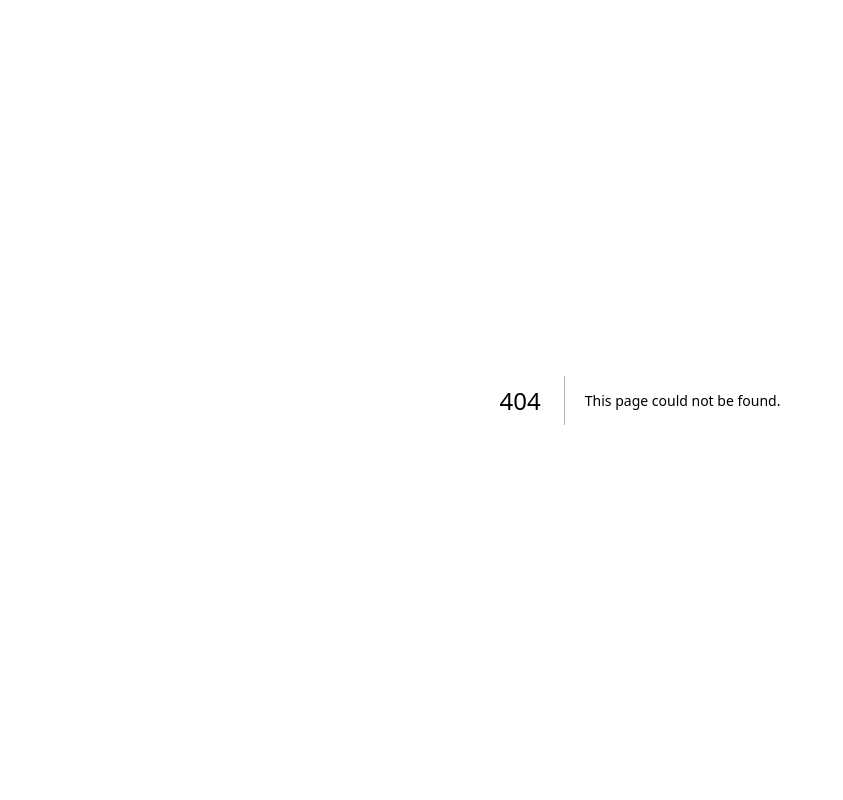
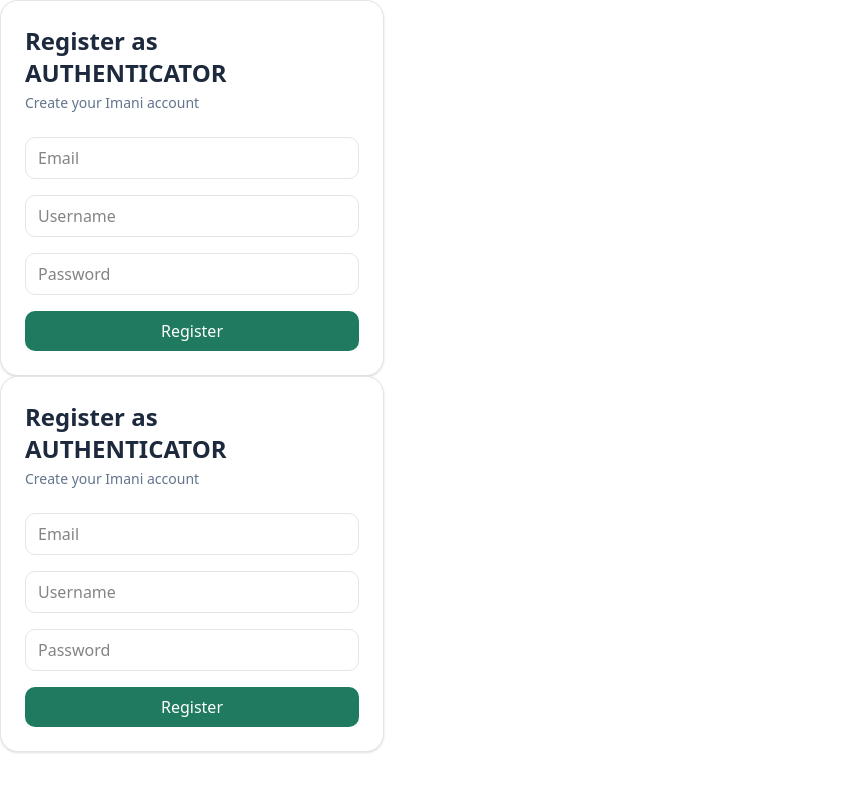
Before and after one commit to surous/IMANI-F-B, a Next.js app in the folder imani-frontend/: page /Registration/authenticator in a window 1280 px wide. Before the commit this address had no page. Shown: the top 800 px of the page, without its empty margins (0-843 px from the left). Built offline with nearby package versions, Linux system fonts and the light colour scheme.

Commit message:
registration

```diff
--- /dev/null
+++ b/imani-frontend/app/Registration/authenticator/page.tsx
@@ -0,0 +1,5 @@
+import RegisterForm from "@/components/registeration-form"
+
+export default function AuthenticatorRegister() {
+  return <RegisterForm role="AUTHENTICATOR" />
+}
--- /dev/null
+++ b/imani-frontend/app/Registration/farmer/page.tsx
@@ -0,0 +1,5 @@
+import RegisterForm from "@/components/registeration-form"
+
+export default function FarmerRegister() {
+  return <RegisterForm role="FARMER" />
+}
--- /dev/null
+++ b/imani-frontend/app/Registration/lender/page.tsx
@@ -0,0 +1,5 @@
+import RegisterForm from "@/components/registeration-form"
+
+export default function LenderRegister() {
+  return <RegisterForm role="LENDER" />
+}
--- a/imani-frontend/app/auth/page.tsx
+++ /dev/null
@@ -1,9 +0,0 @@
-import LoginForm from "@/components/login-form"
-
-export default function Auth() {
-  return (
-    <main className="flex min-h-screen items-center justify-center bg-[#F8FAF9] p-4">
-      <LoginForm />
-    </main>
-  )
-}
--- a/imani-frontend/components/login-form.tsx
+++ /dev/null
@@ -1,65 +0,0 @@
-export default function LoginForm() {
-  return (
-    <div className="w-full max-w-sm rounded-2xl border border-gray-200 bg-white p-6 shadow-sm">
-      <h1 className="mb-1 text-2xl font-bold text-[#1E293B]">
-        Welcome to Imani
-      </h1>
-      <p className="mb-6 text-sm text-gray-500">
-        Trusted access to green finance
-      </p>
-
-      {/* LOGIN FORM */}
-      <form className="space-y-4">
-        <input
-          type="email"
-          placeholder="Email address"
-          className="w-full rounded-lg border border-gray-300 px-3 py-2 text-[#1E293B] outline-none focus:border-[#1F7A5F] focus:ring-2 focus:ring-[#1F7A5F]/30"
-        />
-
-        <input
-          type="password"
-          placeholder="Password"
-          className="w-full rounded-lg border border-gray-300 px-3 py-2 text-[#1E293B] outline-none focus:border-[#1F7A5F] focus:ring-2 focus:ring-[#1F7A5F]/30"
-        />
-
-        <button
-          type="submit"
-          className="w-full rounded-lg bg-[#1F7A5F] py-2 font-medium text-white transition hover:bg-[#17624C]"
-        >
-          Login
-        </button>
-      </form>
-
-      {/* DIVIDER */}
-      <div className="my-6 flex items-center gap-3 text-sm text-gray-400">
-        <span className="h-px w-full bg-gray-200" />
-        OR
-        <span className="h-px w-full bg-gray-200" />
-      </div>
-
-      {/* REGISTRATION OPTIONS */}
-      <div className="space-y-3">
-        <a
-          href="/register/farmer"
-          className="block w-full rounded-lg border border-[#1F7A5F] px-4 py-2 text-center font-medium text-[#1F7A5F] hover:bg-[#1F7A5F]/10"
-        >
-          🌱 Register as Farmer
-        </a>
-
-        <a
-          href="/register/lender"
-          className="block w-full rounded-lg border border-[#D4A373] px-4 py-2 text-center font-medium text-[#8B5E34] hover:bg-[#D4A373]/20"
-        >
-          💰 Register as Lender
-        </a>
-
-        <a
-          href="/register/authenticator"
-          className="block w-full rounded-lg border border-slate-400 px-4 py-2 text-center font-medium text-slate-700 hover:bg-slate-100"
-        >
-          ✅ Register as Authenticator
-        </a>
-      </div>
-    </div>
-  )
-}
--- /dev/null
+++ b/imani-frontend/components/registeration-form.tsx
@@ -0,0 +1,96 @@
+"use client"
+
+import { useState } from "react"
+
+type Role = "FARMER" | "LENDER" | "AUTHENTICATOR"
+
+export default function RegisterForm({ role }: { role: Role }) {
+  const [form, setForm] = useState({
+    email: "",
+    username: "",
+    password: "",
+    walletAddress: "",
+  })
+
+  const handleChange = (e: React.ChangeEvent<HTMLInputElement>) => {
+    setForm({ ...form, [e.target.name]: e.target.value })
+  }
+
+  const handleSubmit = async (e: React.FormEvent) => {
+    e.preventDefault()
+
+    const payload: any = {
+      email: form.email,
+      username: form.username,
+      role,
+    }
+
+    if (role !== "FARMER") payload.password = form.password
+    if (role === "FARMER") payload.walletAddress = form.walletAddress
+
+    console.log("Submitting payload:", payload)
+
+    await fetch("{{baseUrl}}/api/auth/register", {
+      method: "POST",
+      headers: { "Content-Type": "application/json" },
+      body: JSON.stringify(payload),
+    })
+  }
+
+  return (
+    <div className="w-full max-w-sm rounded-2xl border bg-white p-6 shadow">
+      <h1 className="mb-1 text-2xl font-bold text-slate-800">
+        Register as {role}
+      </h1>
+      <p className="mb-6 text-sm text-slate-500">
+        Create your Imani account
+      </p>
+
+      <form className="space-y-4" onSubmit={handleSubmit}>
+        <input
+          name="email"
+          placeholder="Email"
+          onChange={handleChange}
+          className="w-full rounded-lg border px-3 py-2"
+          required
+        />
+
+        <input
+          name="username"
+          placeholder="Username"
+          onChange={handleChange}
+          className="w-full rounded-lg border px-3 py-2"
+          required
+        />
+
+        {role !== "FARMER" && (
+          <input
+            name="password"
+            type="password"
+            placeholder="Password"
+            onChange={handleChange}
+            className="w-full rounded-lg border px-3 py-2"
+            required
+          />
+        )}
+
+        {role === "FARMER" && (
+          <input
+            name="walletAddress"
+            placeholder="Wallet Address"
+            onChange={handleChange}
+            className="w-full rounded-lg border px-3 py-2"
+            required
+          />
+        )}
+
+        <button
+          type="submit"
+          className="w-full rounded-lg bg-[#1F7A5F] py-2 text-white hover:bg-[#17624C]"
+        >
+          Register
+        </button>
+      </form>
+    </div>
+  )
+}
```
